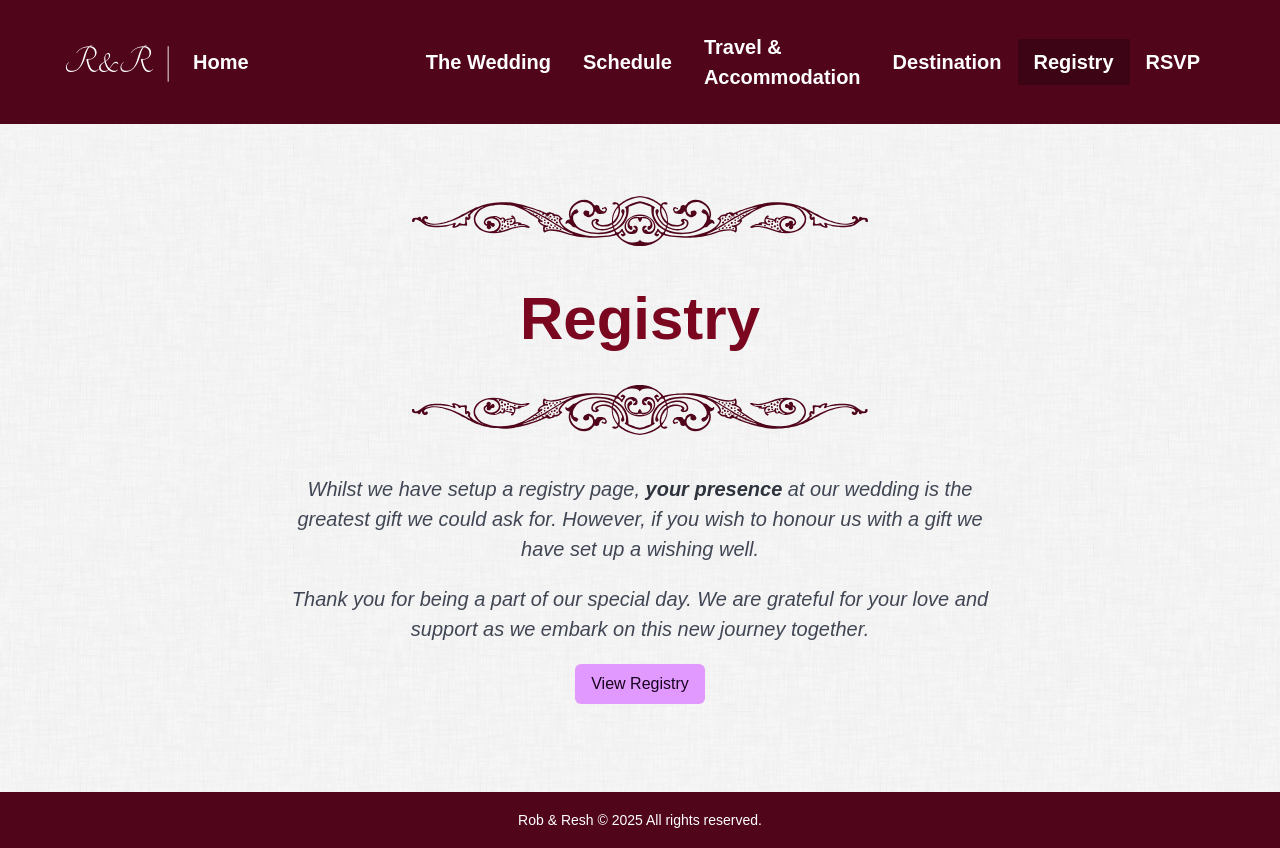
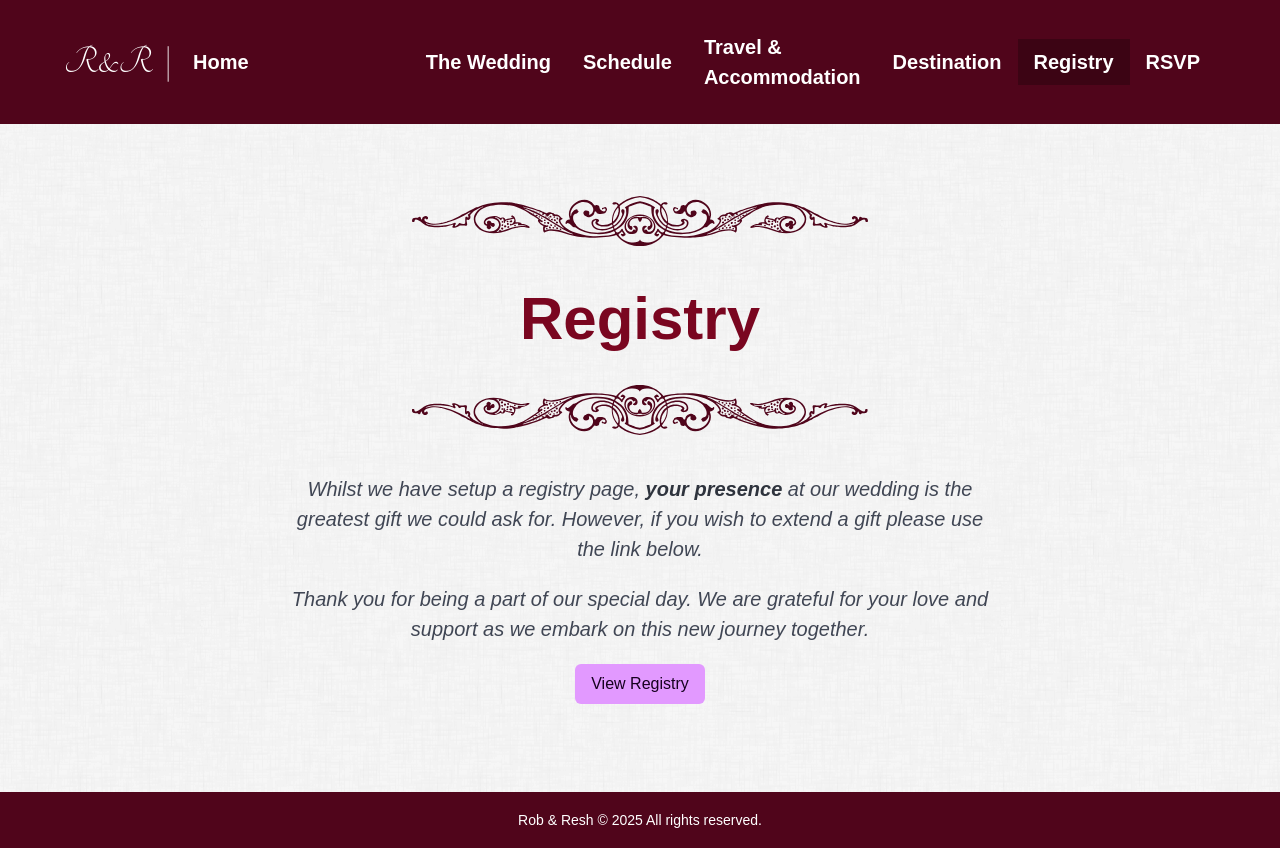
Before and after one commit to robholden/TheWedding, an Angular app: page /registry in a window 1280 px wide. Built offline with nearby package versions, Linux system fonts and the light colour scheme; a web font is replaced by a local one.

Commit message:
Updated registry

```diff
--- a/src/app/registry/registry.page.html
+++ b/src/app/registry/registry.page.html
@@ -14,14 +14,14 @@
                 </div>
 
                 <p>
-                    <em> Whilst we have setup a registry page, <strong>your presence</strong> at our wedding is the greatest gift we could ask for. However, if you wish to honour us with a gift we have set up a wishing well. </em>
+                    <em> Whilst we have setup a registry page, <strong>your presence</strong> at our wedding is the greatest gift we could ask for. However, if you wish to extend a gift please use the link below. </em>
                 </p>
 
                 <p>
                     <em> Thank you for being a part of our special day. We are grateful for your love and support as we embark on this new journey together. </em>
                 </p>
 
-                <a class="button is-primary" href="https://prezola.com/buy/view/248257" target="_blank" rel="noopener noreferrer"> View Registry </a>
+                <a class="button is-primary" href="https://withjoy.com/reshma-and-robert-dec-25/registry" target="_blank" rel="noopener noreferrer"> View Registry </a>
             </div>
         </section>
     </div>
```
